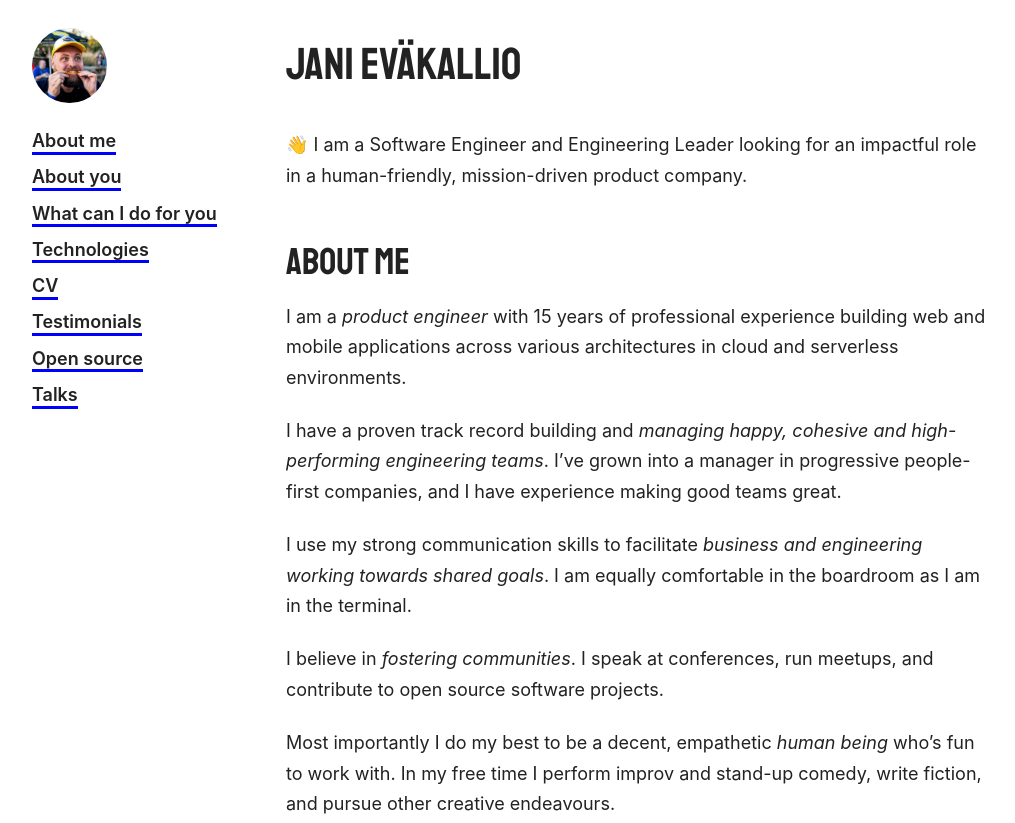
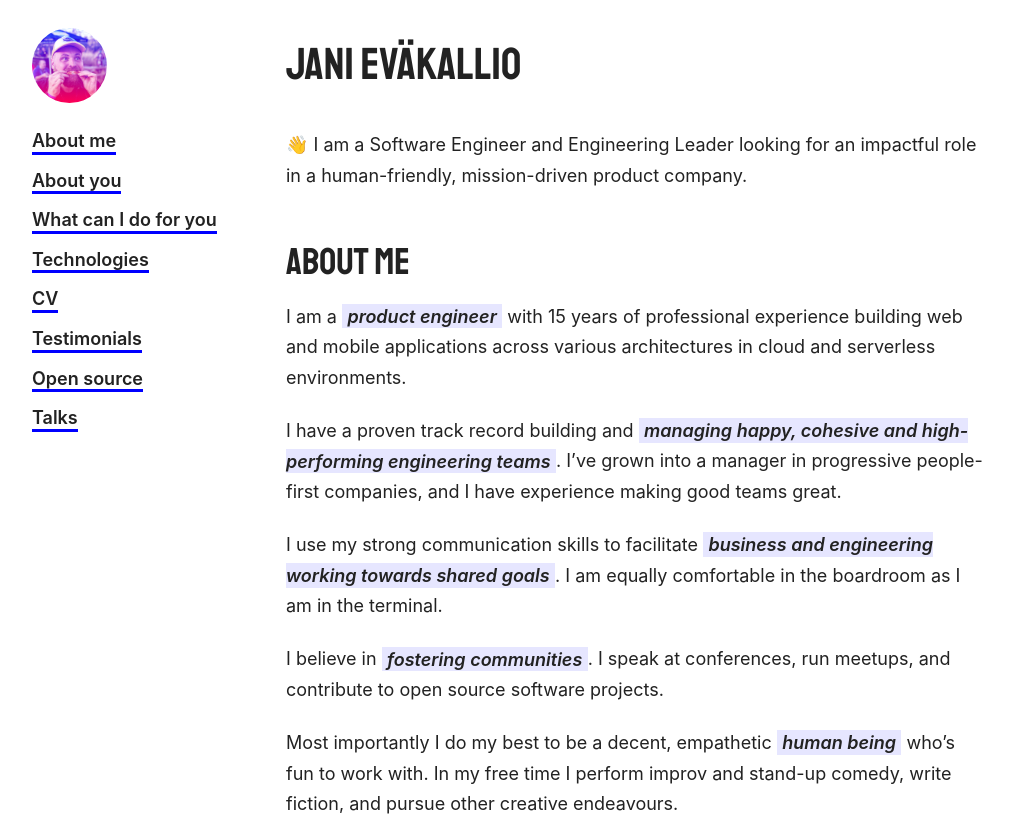
Before and after one commit to jevakallio/jevakallio.dev, a plain HTML site: page index.html in a window 1280 px wide. Shown: the top 823 px of the page, without its empty margins (4-1019 px from the left). Drawn offline with nearby package versions, Linux system fonts and the light colour scheme.

Commit message:
Animate colors on scroll

```diff
--- a/css/styles.css
+++ b/css/styles.css
@@ -2,6 +2,11 @@
   --header-height: 130px;
   --left-gutter: 2rem;
   --text-color: #222;
+  --primary-hue: 240;
+  --contrast-hue: calc(var(--primary-hue) + 100);
+  --primary-color: hsl(var(--primary-hue), 100%, 50%);
+  --contrast-color: hsl(var(--contrast-hue), 100%, 50%);
+  --light-color: hsl(var(--primary-hue), 100%, 95%);
 
   scroll-behavior: smooth;
 }
@@ -22,6 +27,13 @@
   border-radius: 50%;
   position: fixed;
   left: var(--left-gutter);
+
+  background: no-repeat url("../img/photo.jpg"),
+    linear-gradient(var(--primary-color), var(--contrast-color));
+  background-blend-mode: screen;
+  background-size: cover;
+  background-repeat: no-repeat;
+  background-position: center center;
 }
 
 .layout {
@@ -42,12 +54,40 @@
 }
 
 .toc a {
+  position: relative;
   line-height: 1.2rem;
-  margin-bottom: 0.65rem;
+  margin-bottom: 1rem;
   color: var(--text-color);
   text-decoration: none;
   font-weight: 600;
-  border-bottom: 3px solid blue;
+}
+
+.toc > a:before {
+  content: "";
+  position: absolute;
+  width: 100%;
+  height: 3px;
+  bottom: -3px;
+  left: 0;
+  background-color: var(--primary-color);
+  visibility: visible;
+  -webkit-transform: scaleX(1);
+  transform: scaleX(1);
+  -webkit-transition: transform 0.2s ease-in-out 0s;
+  transform-origin: left;
+  transition: transform 0.2s ease-in-out 0s;
+}
+
+.toc > a:hover:before {
+  visibility: hidden;
+  -webkit-transform: scaleX(0);
+  transform: scaleX(0);
+}
+
+em {
+  background-color: var(--light-color);
+  font-weight: 600;
+  padding: 0.1rem 0.3rem;
 }
 
 @media screen and (min-width: 1200px) {
@@ -57,7 +97,7 @@
     flex-grow: 0;
   }
 
-  .heading img.photo {
+  .heading .photo {
     display: block;
   }
 
--- a/index.html
+++ b/index.html
@@ -18,7 +18,7 @@
 
   <div class="layout">
     <header class="heading">
-      <img class="photo" src="img/photo.jpg" alt="Aint no thing but a chicken wing" />
+      <div class="photo" alt="Aint no thing but a chicken wing">&nbsp;</div>
       <h1 id="jani-evakallio">Jani Eväkallio</h1>
     </header>
   </div>
--- a/js/scripts.js
+++ b/js/scripts.js
@@ -0,0 +1,17 @@
+var baseHue = +getComputedStyle(document.documentElement).getPropertyValue(
+  "--primary-hue"
+);
+
+window.addEventListener("scroll", function() {
+  requestAnimationFrame(function() {
+    const progress = window.scrollY; // window.document.body.clientHeight;
+    setPrimaryColorBasedOnScrollPosition(progress);
+  });
+});
+
+function setPrimaryColorBasedOnScrollPosition(progress) {
+  document.documentElement.style.setProperty(
+    "--primary-hue",
+    baseHue + progress / 30
+  );
+}
```
